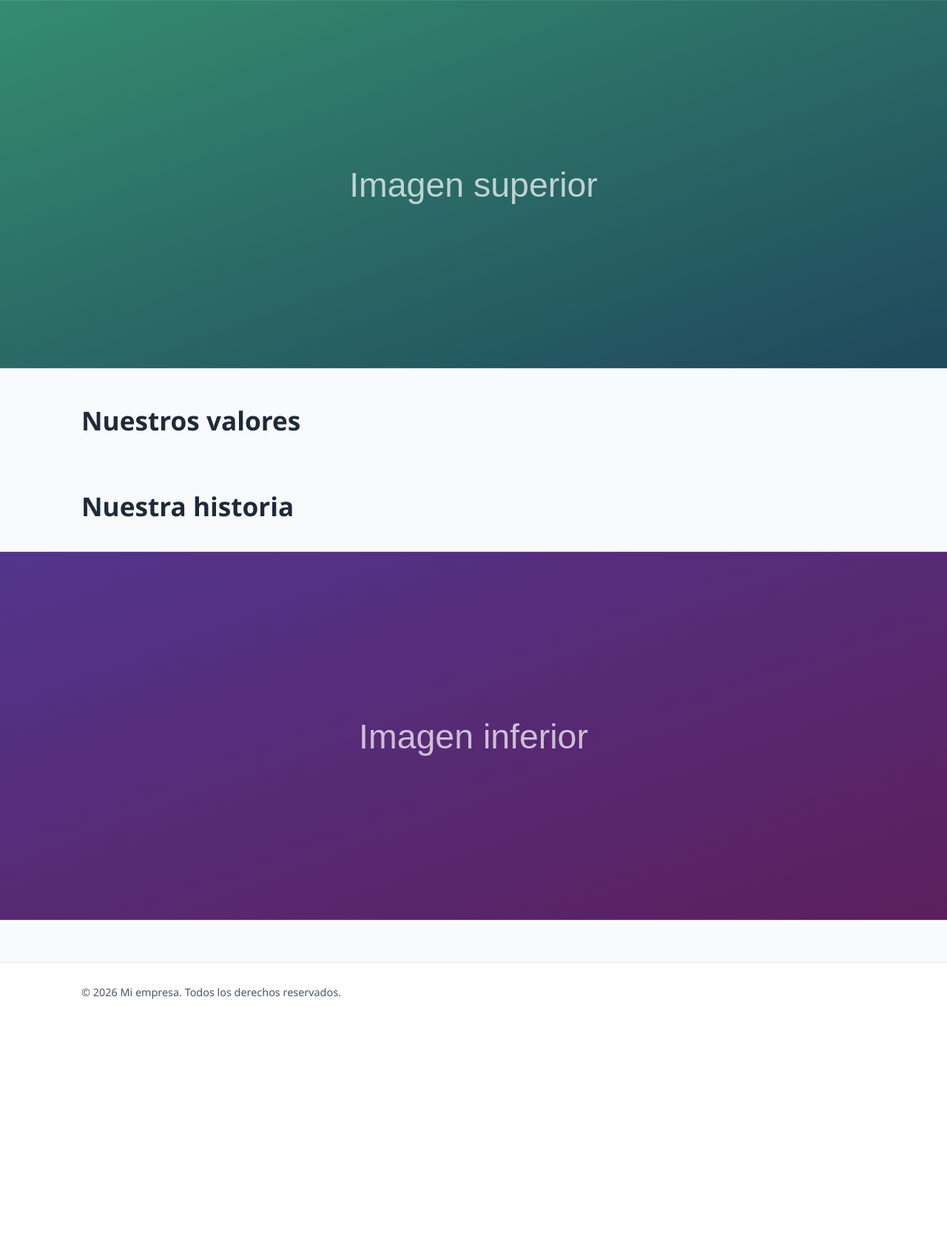
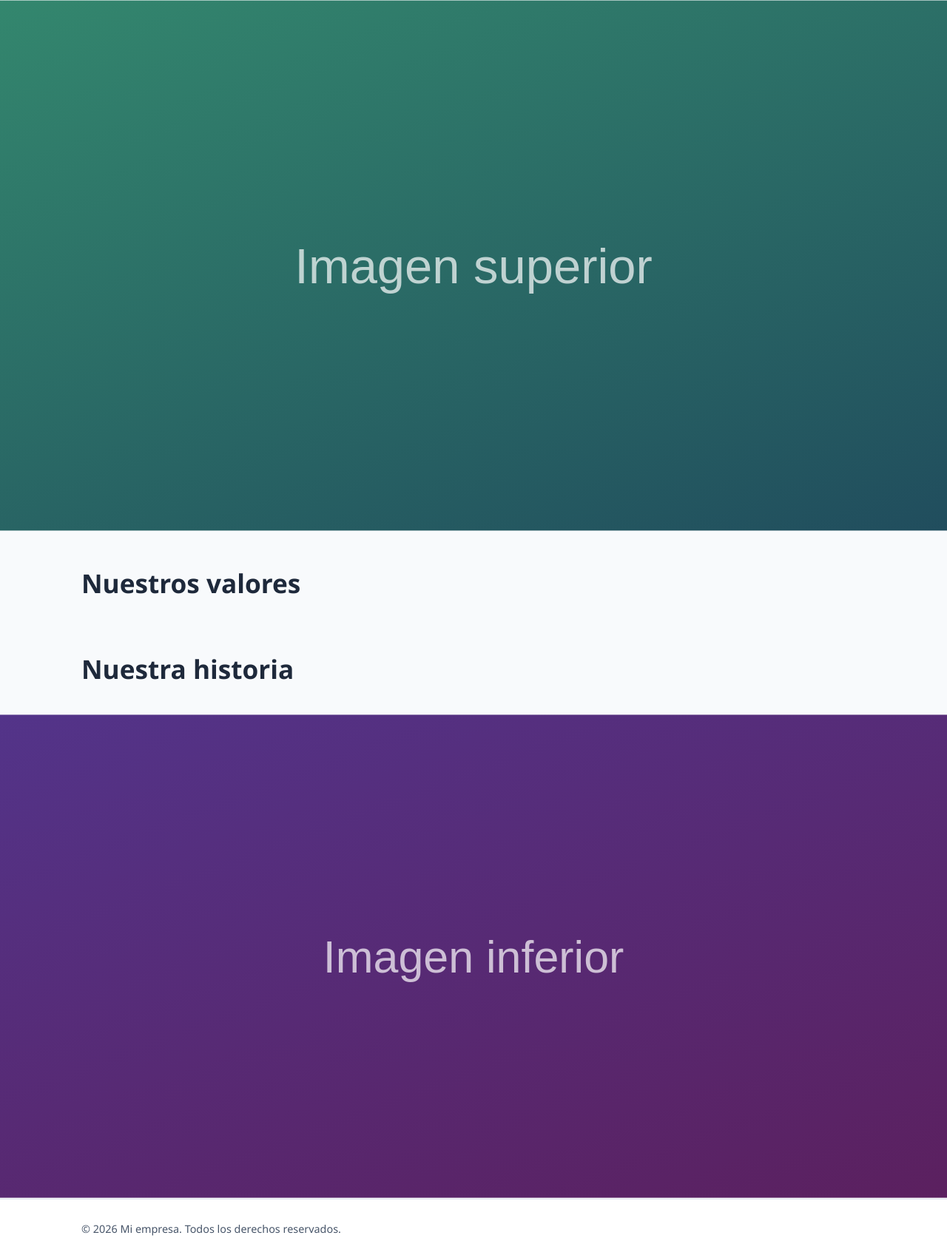
Before and after one commit to 243105092escuela-eng/pruebazarmex, a PHP site: page / in a window 1280 px wide, after a click on "Nosotros". Shown: the part 65-1766 px from the top of the page at 74% size. Before the commit the page ends 1416 px from the top, so only its background shows below. Run offline with PHP 8.4, Linux system fonts and the light colour scheme; data that the repository does not hold is empty.

Commit message:
Ajusta la altura de las imágenes de Nosotros
La imagen superior mide lo mismo que el carrusel de Home. La inferior,
junto con el header y el footer, ocupa justo una pantalla
(--footer-height aproximada: 80px en escritorio, 116px en móvil).

Co-Authored-By: Claude Opus 5.5 <noreply@anthropic.com>

```diff
--- a/css/base.css
+++ b/css/base.css
@@ -199,6 +199,52 @@ section {
 }
 
 /* =========================================================
+   NOSOTROS: IMÁGENES SUPERIOR E INFERIOR
+   La superior mide lo mismo que el carrusel de Home. La
+   inferior, junto con el header y el footer, ocupa justo una
+   pantalla: al llegar al final se ven imagen y footer completos.
+   --footer-height es aproximada (padding 28px x 2 + una línea
+   de texto); si el footer crece, ajústala aquí.
+   ========================================================= */
+
+:root {
+    --footer-height: 80px;
+}
+
+/* La imagen inferior queda pegada al footer */
+#nosotros.view-about {
+    padding-bottom: 0;
+}
+
+#nosotros #abTop {
+    height: calc(100vh - var(--header-height));
+    height: calc(100svh - var(--header-height));
+}
+
+/* 64px = altura real del header fijo (igual que el padding de main) */
+#nosotros #abBottom {
+    height: calc(
+        100vh - 64px - env(safe-area-inset-top, 0px) - var(--footer-height)
+    );
+    height: calc(
+        100svh - 64px - env(safe-area-inset-top, 0px) - var(--footer-height)
+    );
+}
+
+#nosotros .static picture,
+#nosotros .static img {
+    display: block;
+    width: 100%;
+    max-width: none;
+    height: 100%;
+}
+
+#nosotros .static img {
+    object-fit: cover;
+    object-position: center;
+}
+
+/* =========================================================
    TARJETAS DE PRODUCTOS
    ========================================================= */
 
@@ -271,6 +317,8 @@ section {
 @media (max-width: 768px) {
     :root {
         --header-height: 64px;
+        /* En móvil el footer suele partirse en dos líneas */
+        --footer-height: 116px;
     }
 
     .view {
```
